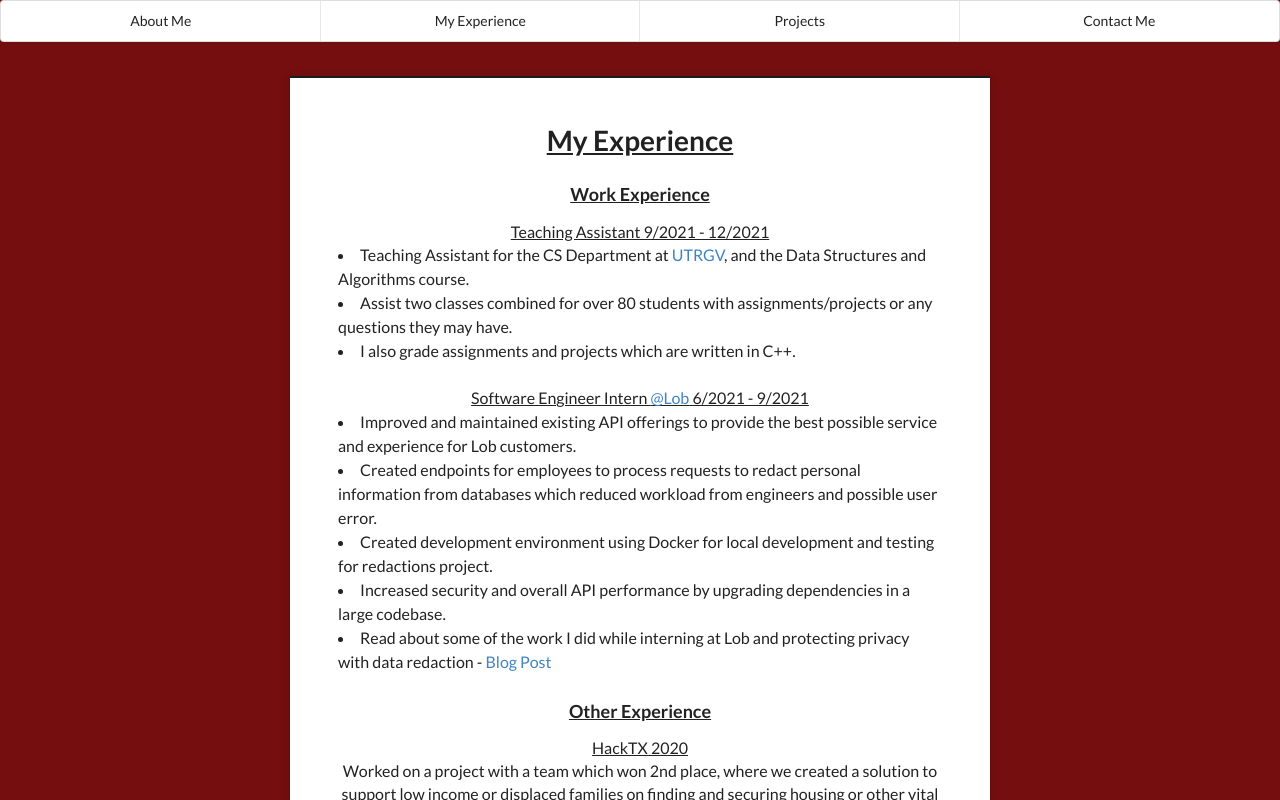
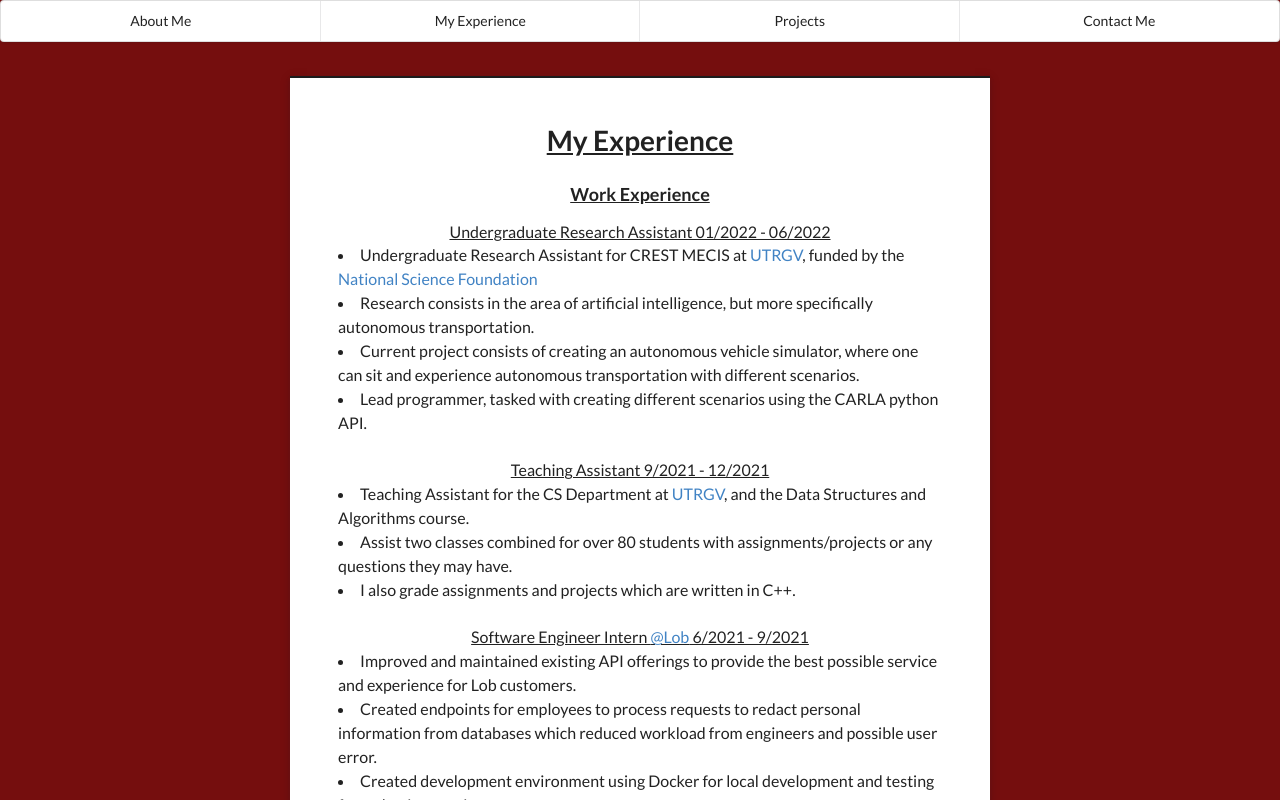
Before and after one commit to Martje55555/Martje55555.github.io, a React (Create React App) app: page /#/MyExperience in a window 1280 px wide. Shown: the top 800 px of the page. Built offline with nearby package versions, Linux system fonts and the light colour scheme.

Commit message:
updated home page, and experience page

```diff
--- a/src/components/AboutMe.js
+++ b/src/components/AboutMe.js
@@ -13,6 +13,15 @@ const AboutMe = () => {
                 <h1 className="ui centered header"><u><b>My Experience</b></u></h1>
 
                 <h3 className="ui centered header"><u>Work Experience</u></h3>
+
+                <center><p><u>Undergraduate Research Assistant 01/2022 - 06/2022</u></p></center>
+                <li>Undergraduate Research Assistant for CREST MECIS at <a target="_blank" href={"https://www.utrgv.edu/innovation/news/news-stories/crest/index.htm"}>UTRGV</a>, funded by the <a target="_blank" href={"https://www.nsf.gov/awardsearch/showAward?AWD_ID=2112650&HistoricalAwards=false"}>National Science Foundation</a></li>
+                <li>Research consists in the area of artificial intelligence, but more specifically autonomous transportation.</li>
+                <li>Current project consists of creating an autonomous vehicle simulator, where one can sit and experience autonomous
+                    transportation with different scenarios.</li>
+                <li>Lead programmer, tasked with creating different scenarios using the CARLA python API.</li>
+
+                <br />
 
                 <center><p><u>Teaching Assistant 9/2021 - 12/2021</u></p></center>
                 <li>Teaching Assistant for the CS Department at <a target="_blank" href={"https://www.utrgv.edu/csci/"}>UTRGV</a>, and the Data Structures and Algorithms course.</li>
@@ -48,10 +57,10 @@ const AboutMe = () => {
 
                 <center><p><u>Software Developer Mentee <a target='_blank' href={'https://www.codubee.com/'}>@Codubee</a>  6/2021 - 8/2021</u></p></center>
                 <center><p>
-                Worked on a full-stack math tutorial web application on the backend team, where we got real world experience while being guided by a mentor.
-                Gained experience with Agile/Scrum, Jira, Postman and API development.
+                    Worked on a full-stack math tutorial web application on the backend team, where we got real world experience while being guided by a mentor.
+                    Gained experience with Agile/Scrum, Jira, Postman and API development.
 
-                Link to web-app - <a target="_blank" href={"https://mathskillsmw3-4-front.herokuapp.com"}> MathSkills</a>
+                    Link to web-app - <a target="_blank" href={"https://mathskillsmw3-4-front.herokuapp.com"}> MathSkills</a>
                 </p> </center>
 
                 <br />
--- a/src/components/Home.js
+++ b/src/components/Home.js
@@ -37,13 +37,13 @@ const Home = () => {
                     playing video games, watching sports and training Brazilian Jiu-Jitsu. I previously worked
                     as a Software Engineer Intern at <a href="https://www.lob.com/" target="_blank">Lob </a>
                     where we build APIs to Increase Connectivity Between the Offline and Online Worlds.
-                    I currently work as a TA for the Computer Science department at UTRGV, where I assist with
-                    the Data Structures and Algorithms course.
+                    I currently work as an Undergraduate Research Assistant in the area of artificical intelligence,
+                    but more specifically in autonomous transportation, a project funded by the NSF.
                 </b></p></center>
 
             </div>
 
-                <br />
+            <br />
 
 
 
```
Also changed, not shown: 2 other files (tests, documents, lock files or other folders).
